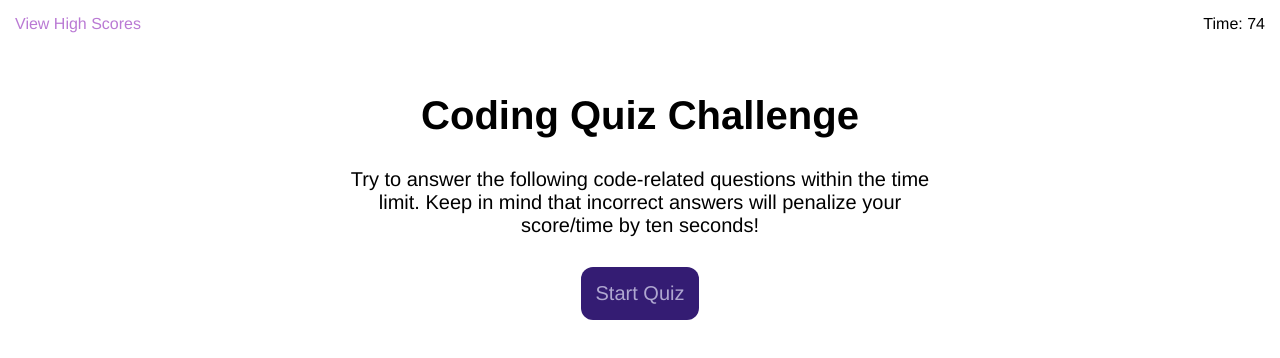
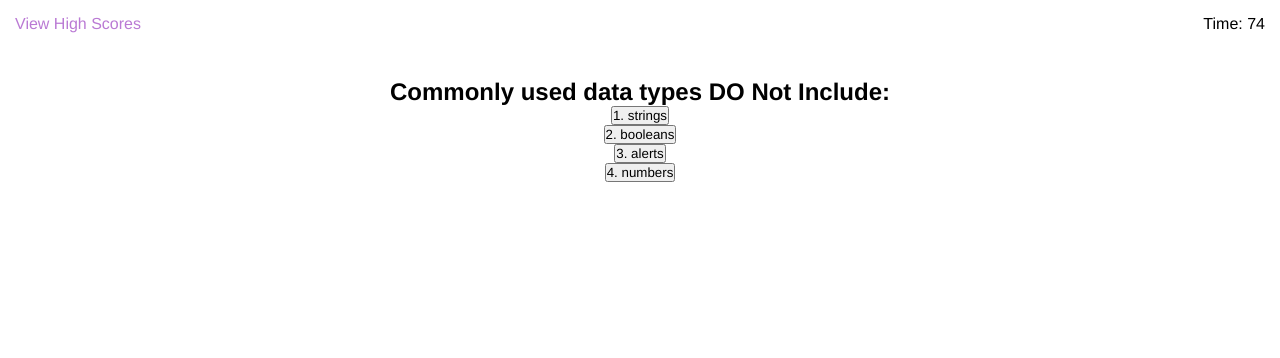
Before and after one commit to kaylabartley/coding-quiz-webapp, a plain HTML site: page index.html in a window 1280 px wide. Both pictures are taken after a click on the button "Start Quiz". Drawn offline with Linux system fonts and the light colour scheme.

Commit message:
cycled through questions and responded correct or wrong

```diff
--- a/assets/css/style.css
+++ b/assets/css/style.css
@@ -3,6 +3,7 @@
     padding: 0;
     box-sizing: border-box;
     font-family: Helvetica, Arial, sans-serif;
+    /*outline: 1px solid red;*/
 }
 /*putting space between the navigation link and the timer */
 header nav ul {
@@ -23,9 +24,10 @@ header a {
 /*centering the form in the middle of the screen*/
 main {
     display: flex;
-    justify-content: center;
+    flex-direction: column;
+    justify-content: flex-start;
     padding: 30px;
-    align-items: flex-start;
+    align-items: center;
 }
 form {
     width: 50%;
--- a/assets/js/script.js
+++ b/assets/js/script.js
@@ -2,10 +2,61 @@
 var buttonEl = document.querySelector("#start-quiz");
 //create timer element
 var timerEl = document.querySelector("#timer");
+//create element that holds q&a to the quiz
+var quizBoxEl = document.querySelector("#quiz");
+//create elements for the answer buttons
+/*var a1BtnEl = document.querySelector("#a1");
+var a2BtnEl = document.querySelector("#a2");
+var a3BtnEl = document.querySelector("#a3");
+var a4BtnEl = document.querySelector("#a4");*/
+//create element for the response of 'wrong or 'correct'
+var responseEl = document.querySelector("#response");
+var i = -1;
 
+var qna = [
+    {
+        q:"Commonly used data types DO Not Include:",
+        a1:"1. strings",
+        a2:"2. booleans",
+        a3:"3. alerts",
+        a4:"4. numbers",
+        correct: "a3"
+    },
+    {
+        q:"The condition in an if/else statement is enclosed with _________. ",
+        a1:"1. quotes",
+        a2:"2. curly brackets",
+        a3:"3. parenthesis",
+        a4:"4. square brackets" ,
+        correct: "a3"
+    },
+    {
+        q:"Arrays in JavaScript can be used to store _________.",
+        a1:"1. numbers and strings",
+        a2:"2. other arrays",
+        a3:"3. booleans",
+        a4:"4. all of the above" ,
+        correct: "a4"
+    },
+    {
+        q:"String values must be enclosed within ______ when being assigned to variables.",
+        a1:"1. commas",
+        a2:"2. curly brackets",
+        a3:"3. quotes",
+        a4:"4. parenthesis" ,
+        correct: "a3"
+    },
+    {
+        q:"A very useful tool used during development and debugging for printing content to the debugger is:",
+        a1:"1. JavaScript",
+        a2:"2. terminal/bash",
+        a3:"3. for loops",
+        a4:"4. console.log" ,
+        correct: "a4"
+    }
 
-var startQuiz = function(event){
-    event.preventDefault();
+]
+var timer = function(){
     var timeLeft=75;
     //interval to countdown from 75
     var timeInterval = setInterval(function() {
@@ -19,5 +70,62 @@ var startQuiz = function(event){
         }
     }, 1000);
 }
+var nextQuestion = function(){
+    if(i===5){
+       // submitInfo();
+        return 0;
+    }
+    ++i;
+    quizBoxEl.innerHTML = "<h2>" + qna[i].q + "</h2><button class='answerbtn' id='a1'>" + qna[i].a1 + "</button><button class='answerbtn' id='a2'>" + qna[i].a2 + "</button><button class='answerbtn' id='a3'>" + qna[i].a3 + "</button><button class='answerbtn' id='a4'>" + qna[i].a4 + "</button>";
+    document.querySelector("#a1").addEventListener("click", function(event){
+        event.preventDefault();
+        if(qna[i].correct==="a1"){
+            responseEl.innerHTML="Correct!";
+            nextQuestion();
+        }
+        else{
+            responseEl.innerHTML="Wrong!";
+            nextQuestion();
+        }
+    });
+    document.querySelector("#a2").addEventListener("click", function(event){
+        event.preventDefault();
+        if(qna[i].correct==="a2"){
+            responseEl.innerHTML="Correct!";
+            nextQuestion();
+        }
+       else{
+            responseEl.innerHTML="Wrong!";
+            nextQuestion();
+        }
+    });
+    document.querySelector("#a3").addEventListener("click", function(event){
+        event.preventDefault();
+        if(qna[i].correct==="a3"){
+            responseEl.innerHTML="Correct!";
+            nextQuestion();
+        }
+        else{
+            responseEl.innerHTML="Wrong!";
+            nextQuestion();
+        }
+    });
+    document.querySelector("#a4").addEventListener("click", function(event){
+        event.preventDefault();
+        if(qna[i].correct==="a4"){
+            responseEl.innerHTML="Correct!";
+        }
+        else{
+            responseEl.innerHTML="Wrong!";
+            nextQuestion();
+        }
+    });
+}
+var startQuiz = function(event){
+    event.preventDefault();
+    timer();
+    nextQuestion();
+
+}
 //excecutes startquiz function when button is clicked
 buttonEl.addEventListener("click", startQuiz);
--- a/index.html
+++ b/index.html
@@ -20,11 +20,12 @@
             </nav>
         </header>
         <main>
-            <form>
+            <form id="quiz">
                 <h1>Coding Quiz Challenge</h1>
                 <p>Try to answer the following code-related questions within the time limit. Keep in mind that incorrect answers will penalize your score/time by ten seconds!</p>
                 <button class="btn" id="start-quiz" type="submit">Start Quiz</button>
             </form>
+            <p id="response"></p>
         </main>
         <script src="./assets/js/script.js"></script>
     </body>
```
